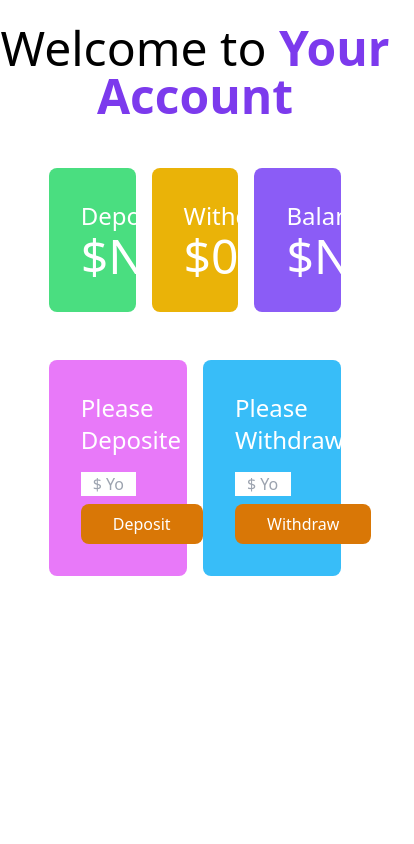
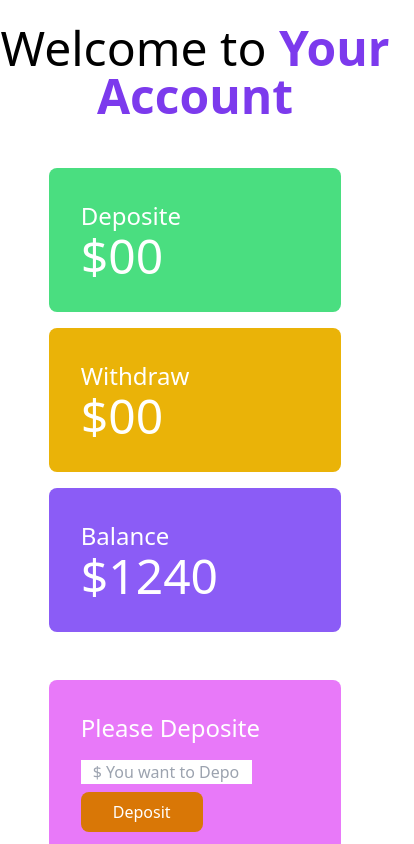
Before and after one commit to Shakilbhuyan/first-daynamic-website, a plain HTML site: page bank-inside.html in a window 390 px wide. Both pictures are taken after a click on the button "Deposit". Shown: the top 844 px of the page, 414 px wide, since content can reach past the window. Drawn offline with nearby package versions, Linux system fonts and the light colour scheme.

Commit message:
final commit

```diff
--- a/Js/deposit.js
+++ b/Js/deposit.js
@@ -4,6 +4,10 @@ document.getElementById('btn-deposit').addEventListener('click',function(){
     const depositField = document.getElementById('deposit-field');
     const newDepositAmountString = depositField.value;
     const newDepositAmount = parseFloat(newDepositAmountString);
+    if(isNaN(newDepositAmount)){
+        alert('insert valid number');
+        return;
+    }
 
     // step 3: get the  current doposit
     const depositTotalElement = document.getElementById('diposit-total');
--- a/Js/withdraw.js
+++ b/Js/withdraw.js
@@ -4,13 +4,17 @@ document.getElementById('btn-withdraw').addEventListener('click', function(){
     const withdrawField = document.getElementById('withdraw-field');
     const newWithdrawAmountString = withdrawField.value;
     const newWithdrawAmount = parseFloat(newWithdrawAmountString);
+    if(isNaN(newWithdrawAmount)){
+        alert('insert a valid number');
+        return;
+    }
 
 // step 3:get the current withdraw
 const withdrawTotalElement = document.getElementById('withdraw-total');
 const previousWithdrawString = withdrawTotalElement.innerText;
 const previousWithdrawTotal = parseFloat(previousWithdrawString);
+
 // step 4 : add amount of current withdraw
-
 const currentWithdarwTotal = newWithdrawAmount + previousWithdrawTotal;
 withdrawTotalElement.innerText = currentWithdarwTotal;
 // step 5 ; Get balance current toal
@@ -26,6 +30,7 @@ if(currentTotalWithdrawBlance > 0 ){
 }
 else{
     alert('Sorry Do not have enough Balance');
+    return;
 }
 // step 7 : clear withdraw field
 withdrawField.value = '';
--- a/bank-inside.html
+++ b/bank-inside.html
@@ -13,7 +13,7 @@
     </header>
     <main>
       <section class="mt-12">
-        <div class="grid grid-cols-3 gap-4 w-9/12 mx-auto text-white">
+        <div class="grid grid-cols-1  md:grid-cols-3 gap-4 w-9/12 mx-auto text-white">
             <div class="bg-green-400 p-8 rounded-lg">
                 <h4 class="text-2xl">Deposite</h4>
                 <h2 class="text-5xl">$<span id="diposit-total">00</span></h2>
@@ -30,7 +30,7 @@
       </section>
       <!-- Deposit and withdraw -->
       <section class="mt-12">
-        <div class="grid grid-cols-2 gap-4 w-9/12 mx-auto">
+        <div class="grid grid-cols-1 md:grid-cols-2 gap-4 w-9/12 mx-auto">
             <div class="bg-fuchsia-400 p-8 rounded-lg">
                 <h4 class="text-2xl mb-4 text-white">Please Deposite</h4>
                 <input class="w-9/12 block mb-2 px-3" type="email" name="" id="deposit-field" placeholder="$ You want to Deposite">
```
